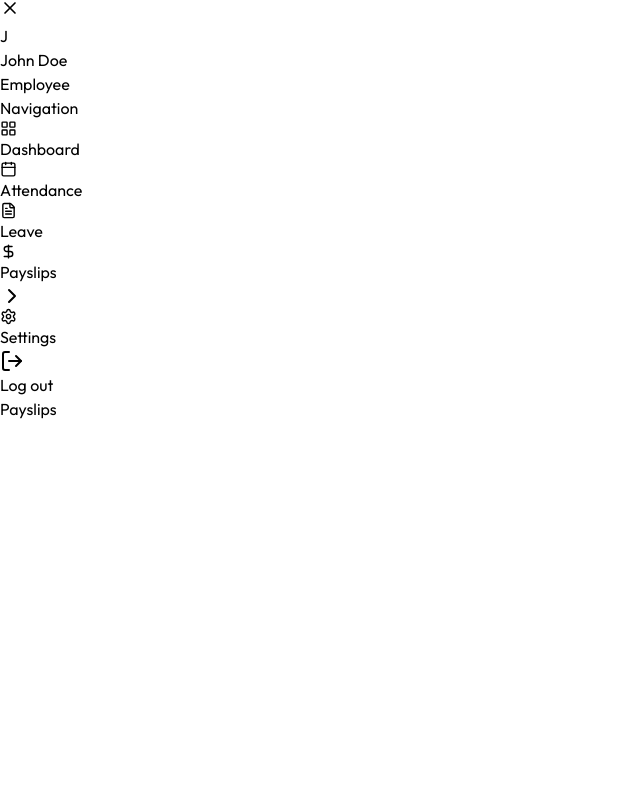
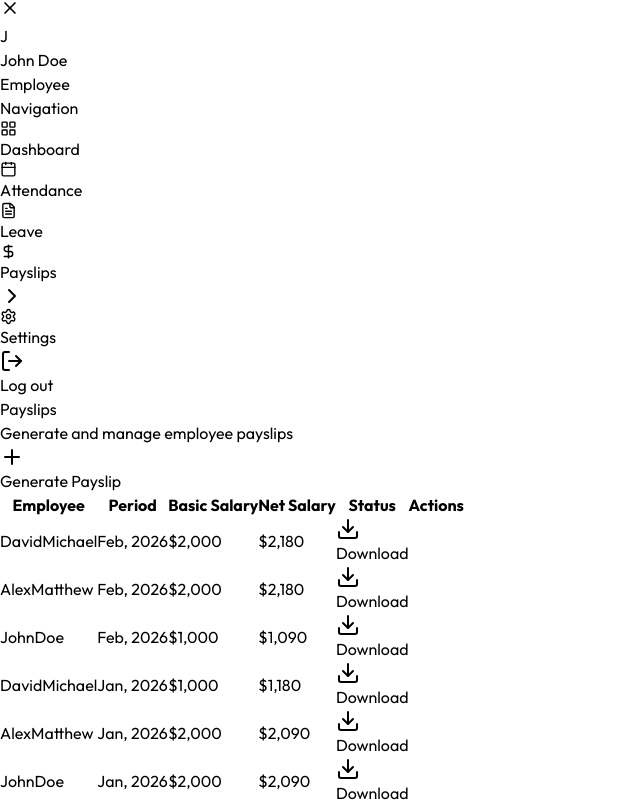
Before and after one commit to raj-aryan209/Fullstack-EMS, a React (Vite) app in the folder client/: page /payslips in a window 1280 px wide. Shown: the part 571-1376 px from the top of the page, without its empty margins (0-640 px from the left). Before the commit the page ends 992 px from the top, so only its background shows below. Built offline with nearby package versions, Linux system fonts and the light colour scheme.

Commit message:
paysliipspage UI completed

```diff
--- /dev/null
+++ b/client/src/components/payslips/GeneratePayslipsForm.jsx
@@ -0,0 +1,145 @@
+import React, { useState } from 'react'
+import { Plus, X } from 'lucide-react'
+
+const GeneratePayslipsForm = ({employees, onSuccess}) => {
+const [isOpen, setIsOpen] = useState(false)
+const [loading, setLoading] = useState(false)
+
+  if (!isOpen) return (
+      <button
+        onClick={() => setIsOpen(true)}
+        className="btn-primary flex items-center gap-2"
+      >
+        <Plus className="w-4 h-4" />
+        Generate Payslip
+      </button>
+)
+
+const handleSubmit = async (e) => {
+      e.preventDefault();
+
+}
+  return (
+      <div className='fixed inset-0 bg-black/40 backdrop-blur-sm flex items-center justify-center z-50 p-4'>
+        <div className='card max-w-lg w-full p-6 animate-slide-up'>
+          <div className='flex justify-between items-center mb-6'>
+            <h3 className='text-lg font-bold text-slate-900'>
+              Generate Monthly Payslip
+            </h3>
+
+              <button
+                onClick={() => setIsOpen(false)}
+                className='text-slate-400 hover:text-slate-600 p-1'
+              >
+                <X size={20} />
+              </button>
+            </div>
+            <form onSubmit={handleSubmit} className='space-y-4'>
+              {/* select employee */}
+              <div>
+                <label className='block text-sm font-medium text-slate-700'>Employee</label>
+                <select name='employeeId' required>
+                  {employees.map((e)=>(
+                    <option key={e.id} value={e.id}>
+                      {e.firstName} {e.lastName} ({e.position})
+                    </option>
+                  ))}
+                </select>
+
+
+              </div>
+
+              {/* select month and year */}
+                    <div className='grid grid-cols-2 gap-4'>
+                        <div/>
+                          <label className='block text-sm font-medium text-slate-700 mb-2'>
+                            Month
+                          </label>
+
+                          <select name="month">
+                            {Array.from({length: 12}, (_, i) => i + 1).map((m) => (
+                              <option key ={m} value={m}>
+                                {m}
+                              </option>
+
+
+                            ))}
+                          </select>
+                        <div>
+                          <label className='block text-sm font-medium text-slate-700 mb-2'>
+                            Year</label>
+
+                          <input
+                            type="number"
+                            name="year"
+                            defaultValue={new Date().getFullYear()}
+                          />
+                        </div>
+                        </div>
+
+
+              {/* Basic salary */}
+              <div>
+                    <label className='block text-sm font-medium text-slate-700 mb-2'>
+                      Basic Salary</label>
+
+                    <input
+                      type="number"
+                      name="basicSalary" required placeholder='5000'
+
+                    />
+                </div>
+
+              {/* Allowances & Deductions  */}
+              <div className='grid grid-cols-2 gap-4'>
+                <div>
+                    <label className='block text-sm font-medium text-slate-700 mb-2'>
+                      Allowances</label>
+
+                    <input
+                      type="number"
+                      name="allowances" required default value = '0'/>
+
+
+                </div>
+                <div>
+                    <label className='block text-sm font-medium text-slate-700 mb-2'>
+                      Dedcutions</label>
+
+                    <input
+                      type="number"
+                      name="deductions" required default value = '0'/>
+
+
+                </div>
+              </div>
+
+              {/* buttons */}
+              <div className="flex justify-end gap-3 pt-2">
+                  <button
+                      onClick={() => setIsOpen(false)}
+                      type="button"
+                      className="btn-secondary"
+                    >
+                      Cancel
+                    </button>
+
+                    <button
+
+                      disabled={loading}
+                      type="submit"
+                      className="btn-primary flex items-center">
+                        {loading && <loader2 className='w-4 h-4 mr-2 animate-spin'/>}
+
+                      Generate
+                  </button>
+              </div>
+
+            </form>
+          </div>
+      </div>
+
+  )
+}
+
+export default GeneratePayslipsForm
--- /dev/null
+++ b/client/src/components/payslips/PayslipList.jsx
@@ -0,0 +1,77 @@
+import { Download } from 'lucide-react'
+import { format } from "date-fns";
+import React from 'react'
+
+const PayslipList = ({payslips, isAdmin}) => {
+  return (
+        <div className='card overflow-hidden'>
+          <div className='overflow-x-auto'>
+            <table className='table-modern'>
+            <thead>
+                <tr>
+                  {isAdmin && <th>Employee</th>}
+                  <th>Period</th>
+                  <th>Basic Salary</th>
+                  <th>Net Salary</th>
+                  <th>Status</th>
+                  <th className='text-center'>Actions</th>
+
+
+                </tr>
+            </thead>
+              <tbody>
+                {payslips.length === 0 ? (
+                    <tr>
+                        <td colSpan={isAdmin ? 5 : 4} className='text-center py-12 text-slate-400'>
+                          No payslips found
+
+                        </td>
+                    </tr>
+                ):(
+                  payslips.map((payslip)=> {
+                    return(
+                      <tr key={payslip._id || payslip.id}>
+                        {isAdmin && (
+                           <td className= 'text-slate-900'>
+                            {payslip.employee?.firstName}
+                            {payslip.employee?.lastName}
+                        </td>
+
+                        )}
+
+                        <td className='text-slate-500'>
+                          {format(new Date(payslip.year, payslip.month - 1), "MMM, yyyy")}
+                        </td>
+
+                        <td className=' text-slate-500'>
+                          ${payslip.basicSalary?.toLocaleString()}
+
+                        </td>
+                         <td className=' font-medium text-slate-800'>
+                          ${payslip.netSalary?.toLocaleString()}
+
+                        </td>
+                       <td className='text-center'>
+
+                            <button
+                                onClick={() => window.open(`/print/payslips/${payslip._id || payslips}`)}
+                                className='inline-flex items-center px-3 py-1.5 text-xs font-medium rounded text-blue-600 bg-blue-50 hover:bg-blue-100 transition-colors ring-1 ring-blue-600/10'
+                              >
+                                <Download className='w-3 h-3 mr-1.5' />
+                                Download
+                              </button>
+                            </td>
+                      </tr>
+
+
+                    )
+                  })
+                )}
+              </tbody>
+              </table>
+              </div>
+              </div>
+  )
+}
+
+export default PayslipList
--- a/client/src/pages/Payslips.jsx
+++ b/client/src/pages/Payslips.jsx
@@ -1,9 +1,53 @@
+import { useState, useEffect, useCallback } from "react";
+import Loading from "../components/Loading";
+import { dummyPayslipData, dummyEmployeeData } from "../assets/assets";
+import PayslipList from "../components/payslips/PayslipList";
+import GeneratePayslipsForm from "../components/payslips/GeneratePayslipsForm";
 
 
 const Payslips = () => {
-  return (
-    <div>Payslips</div>
-  )
-}
+const [payslips, setPayslips] = useState([])
+const [employees,setEmployees] = useState([])
+const [loading, setLoading] = useState(true);
+const isAdmin = true;
+
+const fetchPayslips = useCallback(async () => {
+  setPayslips(dummyPayslipData);
+
+  setTimeout(() => {
+    setLoading(false);
+  }, 1000);
+
+}, [])
+    useEffect(() => {
+      fetchPayslips();
+    }, [fetchPayslips])
+
+    useEffect(() => {
+      if (isAdmin) {
+        setEmployees(dummyEmployeeData);
+      }
+    }, [isAdmin])
+
+    if (loading) return <Loading />;
+      return (
+          <div className="animate-fade-in">
+            <div className="flex flex-col-1 sm:flex-row justify-between items-start sm:items-center gap-4 mb-8">
+              <div>
+                <h1 className="page-title">Payslips</h1>
+                <p className="page-subtitle">
+                  {isAdmin  ? "Generate and manage employee payslips"
+                    : "Your payslip history"}</p>
+
+
+              </div>
+              {isAdmin && <GeneratePayslipsForm employees={employees} onSuccess= {fetchPayslips}/>}
+
+            </div>
+            <PayslipList payslips={payslips} isAdmin={isAdmin}/>
+          </div>
+
+      )
+    }
 
 export default Payslips
```
